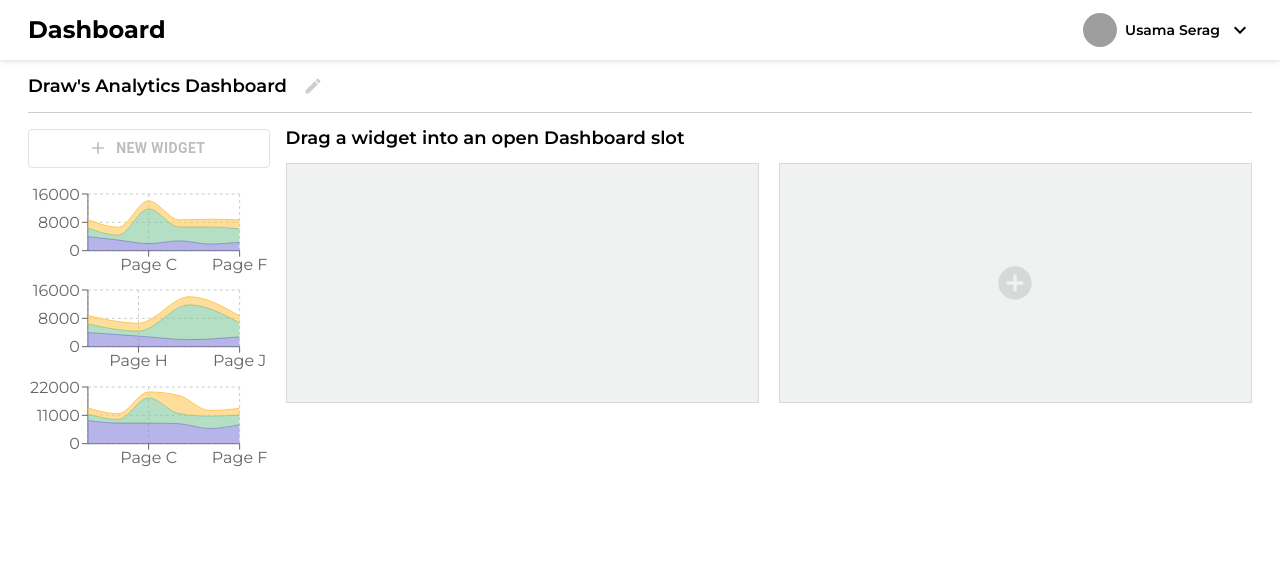
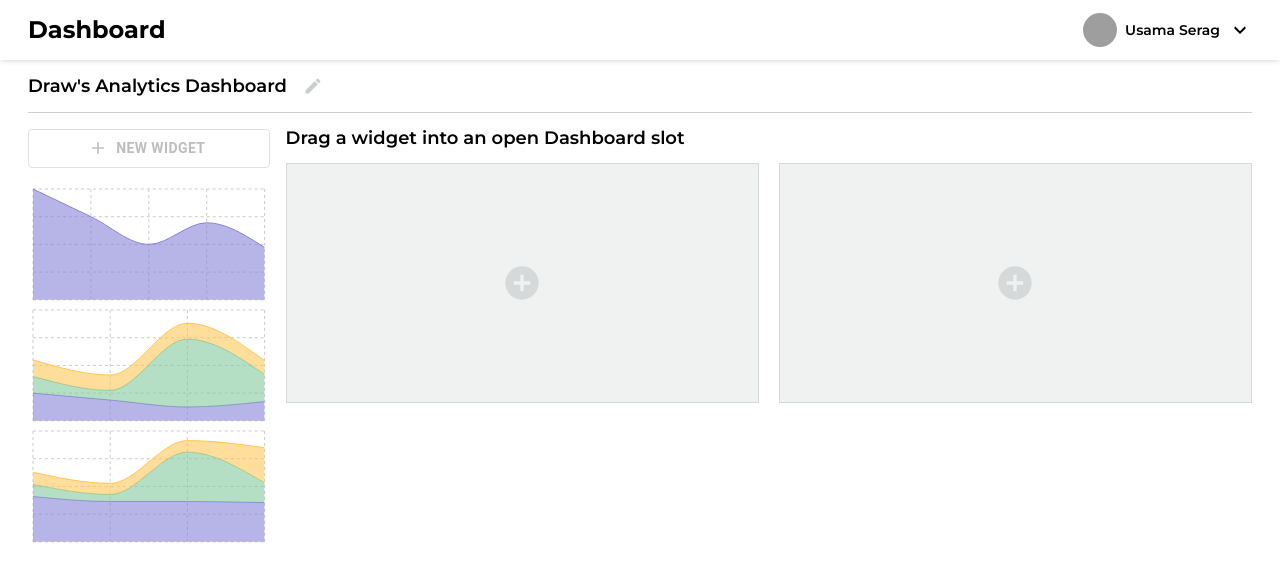
Before and after one commit to usamaserag/Task-DandD-Resize-Reactjs, a React (Create React App) app: page / in a window 1280 px wide. Shown: the top 582 px of the page. Built offline with nearby package versions, Linux system fonts and the light colour scheme; grey boxes are pictures that could not be loaded.

Commit message:
Finish Drag & Drop action

```diff
--- a/src/components/Charts/index.jsx
+++ b/src/components/Charts/index.jsx
@@ -3,13 +3,11 @@ import {
   AreaChart,
   Area,
   XAxis,
-  YAxis,
+  // YAxis,
   CartesianGrid,
-  Tooltip,
   ResponsiveContainer,
 } from "recharts";
 import { useDrag } from "react-dnd";
-// import { dataCharts } from "../../data";
 
 const Charts = ({ data }) => {
   return (
@@ -32,25 +30,22 @@ export const Chart = ({ data, id }) => {
   return (
     <ResponsiveContainer
       width="100%"
-      aspect={2.5}
+      aspect={2}
       ref={drag}
       opacity={isDragging ? "0.5" : "1"}
     >
       <AreaChart
-        width={500}
-        height={400}
         data={data}
-        margin={{
-          top: 10,
-          right: 30,
-          left: 0,
-          bottom: 0,
-        }}
+        // margin={{
+        //   top: 10,
+        //   right: 30,
+        //   left: 0,
+        //   bottom: 0,
+        // }}
       >
         <CartesianGrid strokeDasharray="3 3" />
-        <XAxis dataKey="name" />
-        <YAxis />
-        <Tooltip />
+        {/* <XAxis /> */}
+        {/* <YAxis /> */}
         <Area
           type="monotone"
           dataKey="uv"
--- a/src/components/Drop/index.jsx
+++ b/src/components/Drop/index.jsx
@@ -6,6 +6,7 @@ import { Chart } from "../Charts";
 
 const Drop = ({ data }) => {
   const [dropItems, setDropItems] = useState([]);
+  const [post, setPost] = useState(false)
   const [{ isOver }, drop] = useDrop(() => ({
     accept: "chart",
     drop: (item) => addChartToDrop(item.id),
@@ -17,20 +18,19 @@ const Drop = ({ data }) => {
   const addChartToDrop = (id) => {
     const dropItem = data[id];
     setDropItems([dropItem]);
+    setPost(!post)
   };
   return (
     <div className="drop">
       <h2 className="title">Drag a widget into an open Dashboard slot</h2>
       <div className="drop__add">
-        <div
-          className="drop__add__item"
-          ref={drop}
-          style={{ border: isOver ? "1px solid green" : "" }}
-        >
-          {!isOver ? (
+        <div className={`drop__add__box ${isOver && 'droping'}`} ref={drop}>
+          {post ? (
             dropItems.map((item, i) => <Chart data={item} key={i} />)
           ) : (
-            <AddCircleOutlinedIcon className="icon-add" />
+            <div className="drop__add__item">
+              <AddCircleOutlinedIcon className="icon-add" />
+            </div>
           )}
         </div>
         <div className="drop__add__item">
--- a/src/components/Drop/styles.scss
+++ b/src/components/Drop/styles.scss
@@ -1,4 +1,4 @@
-@use '../../scss/helper' as *;
+@use "../../scss/helper" as *;
 
 .drop {
   width: 100%;
@@ -6,15 +6,19 @@
 
   &__add {
     @include grid(2, 20px);
-        height: 240px;
     margin-top: 16px;
+
+    &__box {
+        height: 240px
+    }
   }
 
   &__add__item {
     position: relative;
     @include flex(center, center);
-        border: 1px solid $main-color ;
+    border: 1px solid $main-color;
     background-color: $hover-color;
+    height: 100%;
 
     .icon-add {
       color: $main-color !important;
@@ -22,3 +26,7 @@
     }
   }
 }
+.droping {
+    opacity: 0.3;
+    border: 1px solid green;
+}
--- a/src/data.js
+++ b/src/data.js
@@ -1,63 +1,57 @@
 export const dataCharts = [
   [
     {
-      name: "Page A",
+      name: "A",
+      uv: 4000,
+      // pv: 2400,
+      // amt: 2400,
+    },
+    {
+      name: "B",
+      uv: 3000,
+      // pv: 1398,
+      // amt: 2210,
+    },
+    {
+      name: "C",
+      uv: 2000,
+      // pv: 9800,
+      // amt: 2290,
+    },
+    {
+      name: "D",
+      uv: 2780,
+      // pv: 3908,
+      // amt: 2000,
+    },
+    {
+      name: "E",
+      uv: 1890,
+      // pv: 4800,
+      // amt: 2181,
+    },
+  ],
+  [
+    {
+      name: "Jan",
       uv: 4000,
       pv: 2400,
       amt: 2400,
     },
     {
-      name: "Page B",
+      name: "Feb",
       uv: 3000,
       pv: 1398,
       amt: 2210,
     },
     {
-      name: "Page C",
+      name: "Mar",
       uv: 2000,
       pv: 9800,
       amt: 2290,
     },
     {
-      name: "Page D",
-      uv: 2780,
-      pv: 3908,
-      amt: 2000,
-    },
-    {
-      name: "Page E",
-      uv: 1890,
-      pv: 4800,
-      amt: 2181,
-    },
-    {
-      name: "Page F",
-      uv: 2390,
-      pv: 3800,
-      amt: 2500,
-    },
-  ],
-  [
-    {
-      name: "Page G",
-      uv: 4000,
-      pv: 2400,
-      amt: 2400,
-    },
-    {
-      name: "Page H",
-      uv: 3000,
-      pv: 1398,
-      amt: 2210,
-    },
-    {
-      name: "Page I",
-      uv: 2000,
-      pv: 9800,
-      amt: 2290,
-    },
-    {
-      name: "Page J",
+      name: "Apr",
       uv: 2780,
       pv: 3908,
       amt: 2000,
@@ -65,40 +59,28 @@ export const dataCharts = [
   ],
   [
     {
-      name: "Page A",
+      name: "A",
       uv: 9000,
       pv: 2400,
       amt: 2400,
     },
     {
-      name: "Page B",
+      name: "B",
       uv: 8000,
       pv: 1398,
       amt: 2210,
     },
     {
-      name: "Page C",
+      name: "C",
       uv: 8000,
       pv: 9800,
       amt: 2290,
     },
     {
-      name: "Page D",
+      name: "D",
       uv: 7780,
       pv: 3908,
       amt: 7000,
     },
-    {
-      name: "Page E",
-      uv: 5890,
-      pv: 4800,
-      amt: 2181,
-    },
-    {
-      name: "Page F",
-      uv: 7390,
-      pv: 3800,
-      amt: 2500,
-    },
   ],
 ];
```
Lines whose indentation alone changed are shown as unchanged.
